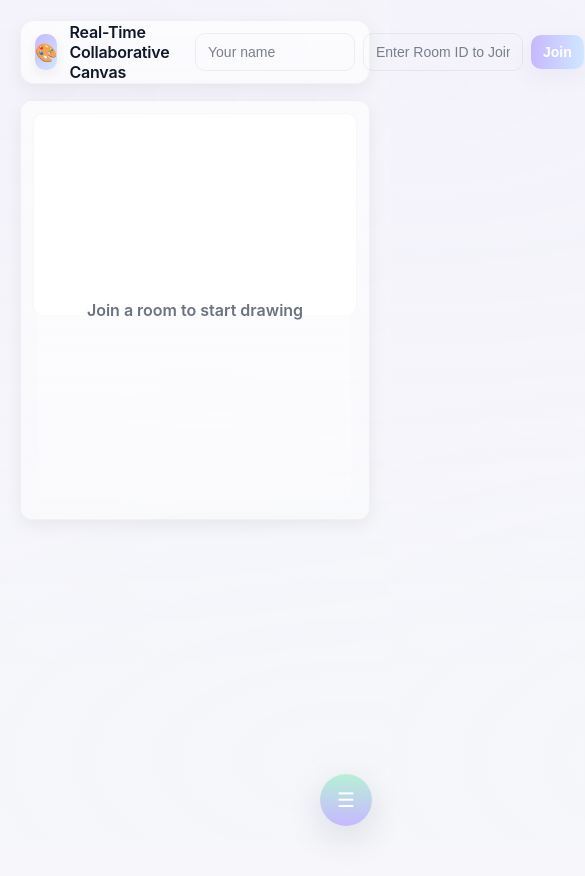
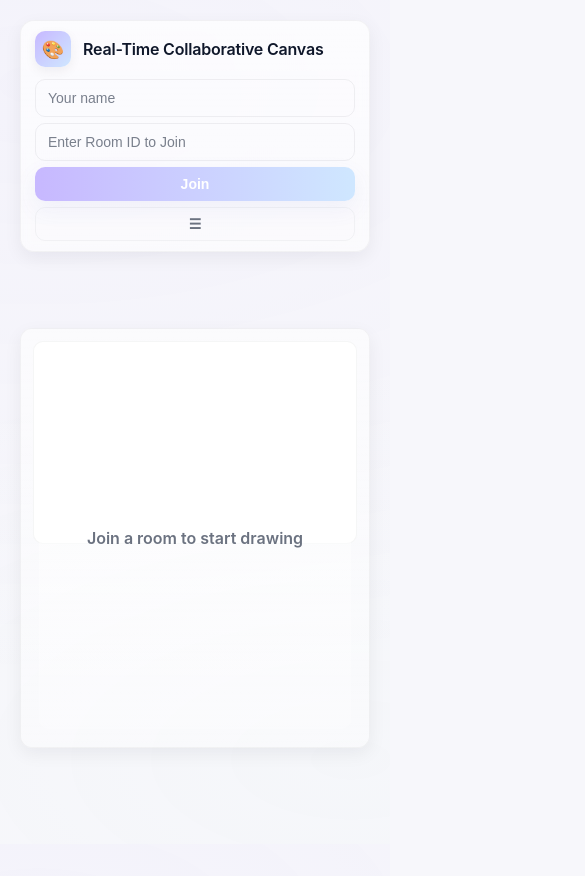
Before and after one commit to I-Rakesh/collaborative_canvas, a website with bundled scripts: page client/index.html in a window 390 px wide. Shown: the top 876 px of the page, 585 px wide, since content can reach past the window. Before the commit the page ends 844 px from the top, so only its background shows below. Built offline with nearby package versions, Linux system fonts and the light colour scheme; files whose address does not match are found by name.

Commit message:
Updated ui

```diff
--- a/client/main.js
+++ b/client/main.js
@@ -104,6 +104,8 @@ ws.on("joined", ({ user, users: initialUsers, ops }) => {
   overlay.style.pointerEvents = "none";
   joinOverlay.classList.add("hidden");
 
+  document.body.classList.add("joined");
+
   // ✅ clear all old cursors when joining new room
   renderer.cursors.clear();
 
--- a/client/style.css
+++ b/client/style.css
@@ -56,7 +56,7 @@ body {
 .topbar {
   width:100%;
   max-width:var(--max-width);
-  height:var(--header-height);
+  height:auto;
   display:flex;
   align-items:center;
   justify-content:space-between;
@@ -103,7 +103,7 @@ body {
 }
 .btn:active { transform: translateY(1px) scale(.998); }
 .btn.ghost { background: transparent; color:var(--muted); border:1px solid rgba(16,24,40,0.04); padding:8px 10px; }
-.btn.primary { background: linear-gradient(90deg,var(--accent-1),var(--accent-4)); color: #062; color: #071133; color: #fff; box-shadow: 0 8px 22px rgba(100,100,200,0.08); }
+.btn.primary { background: linear-gradient(90deg,var(--accent-1),var(--accent-4)); color: #fff; box-shadow: 0 8px 22px rgba(100,100,200,0.08); }
 
 /* ========== Layout ========== */
 .layout {
@@ -195,7 +195,7 @@ body {
 }
 .overlay canvas { width:100%; height:100%; position:absolute; left:0; top:0; }
 
-/* Join overlay (same id kept) */
+/* Join overlay */
 .lock-screen {
   position:absolute;
   inset:18px;
@@ -230,9 +230,18 @@ body {
   color: #fff;
   cursor:pointer;
   z-index:60;
+  opacity:0;
+  pointer-events:none;
+  transition: opacity var(--transition);
 }
 
-/* ===== Responsive: collapsible sidebar behavior ===== */
+/* 👇 show only when user has joined (you’ll toggle body.joined in JS) */
+body.joined .floating-toggle {
+  opacity:1;
+  pointer-events:auto;
+}
+
+/* ===== Responsive (mobile) ===== */
 @media (max-width: 768px) {
   .layout { grid-template-columns: 1fr; gap:12px; padding-bottom:100px; }
 
@@ -254,16 +263,35 @@ body {
     opacity:1;
   }
 
-  .floating-toggle { display:block; }
+  .floating-toggle {
+    display:block;
+    bottom:24px;
+    right:18px;
+  }
 
-  .topbar { padding-right:56px; }
-  .room .input { min-width: 120px; max-width: 160px; }
+  .topbar {
+    flex-direction: column;
+    align-items: stretch;
+    margin-bottom: 60px;
+    padding-right: 14px;
+  }
+
+  .room {
+    flex-direction: column;
+    align-items: stretch;
+    gap: 6px;
+    width: 100%;
+  }
+  .room input,
+  .room button {
+    width: 100%;
+  }
 
   .canvas-wrap { padding:12px; }
   .panel.small { display:none; }
 }
 
-/* Desktop: keep sidebar visible but slightly elevated */
+/* Desktop */
 @media (min-width: 769px) {
   .sidebar { position:relative; transform:none; opacity:1; }
   .floating-toggle { display:none; }
```
Also changed, not shown: ARCHITECTURE.md (+16 -22 lines), README.md.
